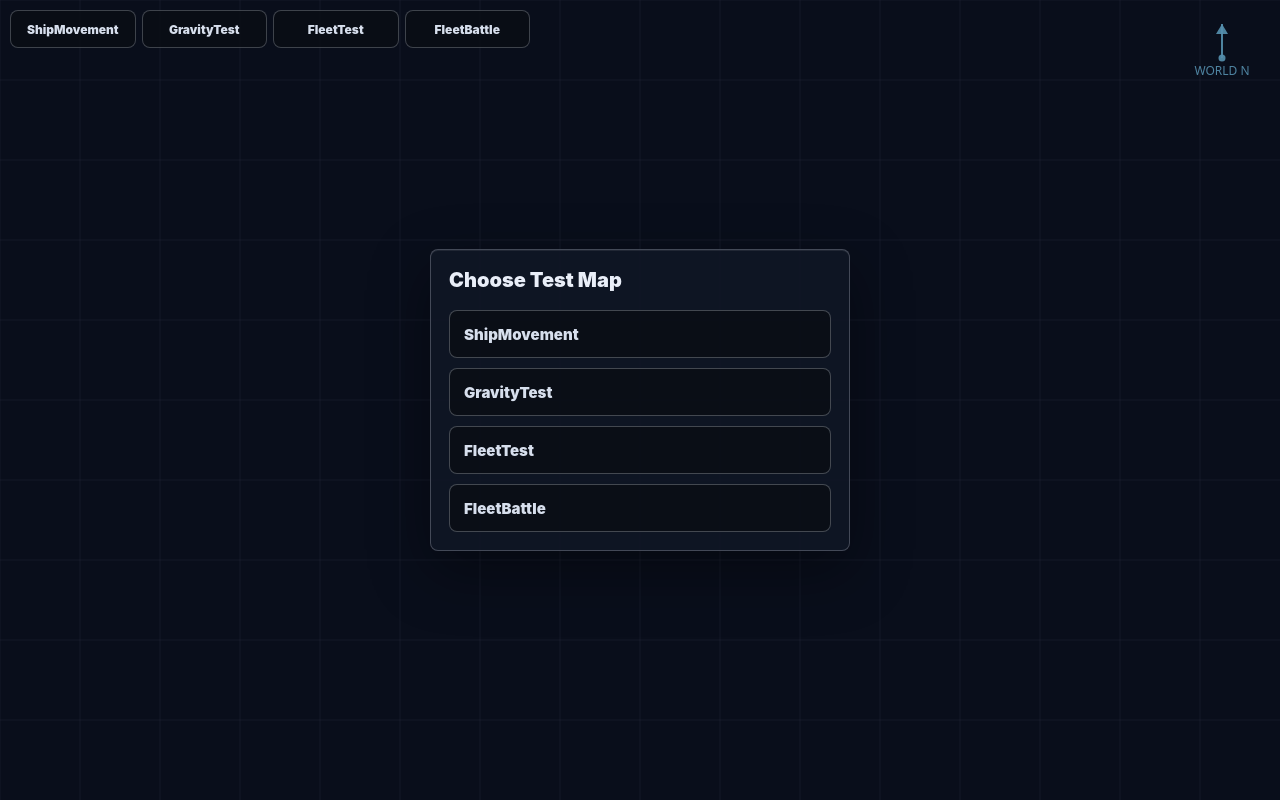
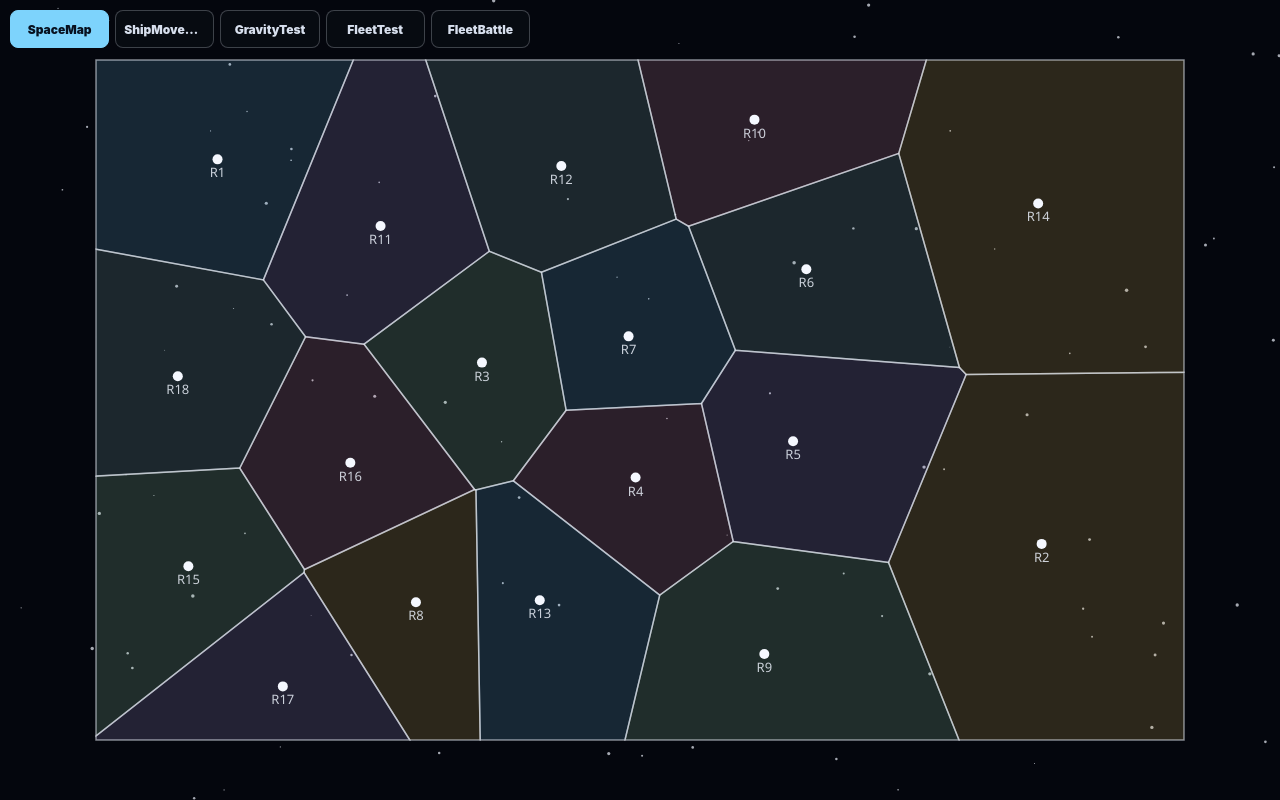
Before and after one commit to tharak/Gravity, a website with bundled scripts: page index.html in a window 1280 px wide. Built offline with nearby package versions, Linux system fonts and the light colour scheme.

Commit message:
Add a Voronoi space map as the starting screen
Boot now lands on a seeded campaign overworld: a config-driven number
of sites is scattered with a mulberry32 PRNG, tessellated into Voronoi
regions via half-plane clipping with Lloyd relaxation, and rendered on
the canvas with hover highlighting. Clicking a region records its
deterministically derived seed in campaign state and switches to the
FleetBattle scene as a placeholder until procedural battle maps arrive.

Co-Authored-By: Claude Fable 5 <noreply@anthropic.com>

```diff
--- a/index.html
+++ b/index.html
@@ -11,6 +11,7 @@
       <section class="sim-panel" aria-label="Gravity simulator" data-aria-label="controls.gravitySimulator">
         <canvas id="gravity-canvas" width="1280" height="720"></canvas>
         <nav class="map-bar" aria-label="Test maps" data-aria-label="controls.testMaps">
+          <button class="map-bar__button" type="button" data-test-map="SpaceMap" aria-pressed="false" data-label="maps.SpaceMap">SpaceMap</button>
           <button class="map-bar__button" type="button" data-test-map="ShipMovement" aria-pressed="false" data-label="maps.ShipMovement">ShipMovement</button>
           <button class="map-bar__button" type="button" data-test-map="GravityTest" aria-pressed="false" data-label="maps.GravityTest">GravityTest</button>
           <button class="map-bar__button" type="button" data-test-map="FleetTest" aria-pressed="false" data-label="maps.FleetTest">FleetTest</button>
@@ -20,6 +21,7 @@
           <div class="level-menu__panel">
             <h2 data-label="levelSelectTitle">Choose Test Map</h2>
             <div class="level-menu__actions">
+              <button class="level-menu__button" type="button" data-test-map="SpaceMap" data-label="maps.SpaceMap">SpaceMap</button>
               <button class="level-menu__button" type="button" data-test-map="ShipMovement" data-label="maps.ShipMovement">ShipMovement</button>
               <button class="level-menu__button" type="button" data-test-map="GravityTest" data-label="maps.GravityTest">GravityTest</button>
               <button class="level-menu__button" type="button" data-test-map="FleetTest" data-label="maps.FleetTest">FleetTest</button>
--- a/src/config/labelConfig.js
+++ b/src/config/labelConfig.js
@@ -2,11 +2,16 @@ export const LabelConfig = Object.freeze({
   appTitle: "Gravity",
   levelSelectTitle: "Choose Test Map",
   maps: Object.freeze({
+    SpaceMap: "SpaceMap",
     LevelSelect: "LevelSelect",
     ShipMovement: "ShipMovement",
     GravityTest: "GravityTest",
     FleetTest: "FleetTest",
     FleetBattle: "FleetBattle"
+  }),
+  spaceMap: Object.freeze({
+    title: "Space Map",
+    regionPrefix: "R"
   }),
   gameOver: Object.freeze({
     title: "Game Over",
--- /dev/null
+++ b/src/config/spaceMapConfig.js
@@ -0,0 +1,26 @@
+export const SpaceMapModelConfig = Object.freeze({
+  seed: 1337,
+  regionCount: 18,
+  relaxationIterations: 2,
+  bounds: Object.freeze({ minX: -640, minY: -400, maxX: 640, maxY: 400 }),
+  siteMargin: 40
+});
+
+export const SpaceMapViewConfig = Object.freeze({
+  padding: 60,
+  backgroundColor: "#04060d",
+  regionFillAlpha: 0.16,
+  hoverFillAlpha: 0.34,
+  regionPalette: Object.freeze(["#7dd3fc", "#ffd166", "#b4f8c8", "#f4a3c0", "#c4b5fd", "#9ad1d4"]),
+  borderColor: "rgba(233, 238, 248, 0.55)",
+  borderWidth: 1.5,
+  siteColor: "#f5f8ff",
+  siteRadius: 5,
+  labelColor: "rgba(233, 238, 248, 0.85)",
+  labelFont: "13px 'Segoe UI', sans-serif",
+  labelOffsetY: 18,
+  starCount: 90,
+  starSeedOffset: 1,
+  starColor: "rgba(233, 238, 248, 0.7)",
+  starMaxRadius: 1.4
+});
--- /dev/null
+++ b/src/core/random.js
@@ -0,0 +1,20 @@
+export function createRandom(seed) {
+  let state = seed >>> 0;
+  return function random() {
+    state = (state + 0x6d2b79f5) | 0;
+    let mixed = Math.imul(state ^ (state >>> 15), 1 | state);
+    mixed = (mixed + Math.imul(mixed ^ (mixed >>> 7), 61 | mixed)) ^ mixed;
+    return ((mixed ^ (mixed >>> 14)) >>> 0) / 4294967296;
+  };
+}
+
+export function hashCombine(seed, value) {
+  let hash = (seed ^ Math.imul((value >>> 0) + 0x9e3779b9, 0x85ebca6b)) >>> 0;
+  hash = Math.imul(hash ^ (hash >>> 13), 0xc2b2ae35) >>> 0;
+  hash = (hash ^ (hash >>> 16)) >>> 0;
+  return hash;
+}
+
+export function deriveRegionSeed(mapSeed, regionIndex) {
+  return hashCombine(mapSeed >>> 0, regionIndex);
+}
--- /dev/null
+++ b/src/game/campaign.js
@@ -0,0 +1,16 @@
+export function createCampaignState() {
+  return { selectedRegion: undefined };
+}
+
+export function selectBattleRegion(campaign, region) {
+  campaign.selectedRegion = Object.freeze({
+    regionIndex: region.regionIndex,
+    seed: region.seed,
+    spaceMapSeed: region.spaceMapSeed
+  });
+  return campaign.selectedRegion;
+}
+
+export function getSelectedBattleRegion(campaign) {
+  return campaign.selectedRegion;
+}
--- /dev/null
+++ b/src/game/spaceMap.js
@@ -0,0 +1,132 @@
+import { SpaceMapModelConfig } from "../config/spaceMapConfig.js";
+import { createRandom, deriveRegionSeed } from "../core/random.js";
+
+const minSiteSpacing = 1e-3;
+
+export function generateSpaceMap(model = SpaceMapModelConfig) {
+  const random = createRandom(model.seed);
+  let sites = scatterSites(random, model);
+  let polygons = computeVoronoiCells(sites, model.bounds);
+
+  for (let iteration = 0; iteration < model.relaxationIterations; iteration += 1) {
+    sites = polygons.map(polygonCentroid);
+    polygons = computeVoronoiCells(sites, model.bounds);
+  }
+
+  const regions = sites.map((site, index) => Object.freeze({
+    index,
+    seed: deriveRegionSeed(model.seed, index),
+    site: Object.freeze({ x: site.x, y: site.y }),
+    polygon: Object.freeze(polygons[index].map((vertex) => Object.freeze({ x: vertex.x, y: vertex.y })))
+  }));
+
+  return Object.freeze({
+    seed: model.seed,
+    bounds: model.bounds,
+    regions: Object.freeze(regions)
+  });
+}
+
+export function findRegionAt(spaceMap, point) {
+  let nearest;
+  let nearestDistance = Infinity;
+  for (const region of spaceMap.regions) {
+    const dx = point.x - region.site.x;
+    const dy = point.y - region.site.y;
+    const distance = dx * dx + dy * dy;
+    if (distance < nearestDistance) {
+      nearestDistance = distance;
+      nearest = region;
+    }
+  }
+  return nearest;
+}
+
+function scatterSites(random, model) {
+  const { bounds, siteMargin, regionCount } = model;
+  const width = bounds.maxX - bounds.minX - siteMargin * 2;
+  const height = bounds.maxY - bounds.minY - siteMargin * 2;
+  const sites = [];
+
+  while (sites.length < regionCount) {
+    const candidate = {
+      x: bounds.minX + siteMargin + random() * width,
+      y: bounds.minY + siteMargin + random() * height
+    };
+    const tooClose = sites.some((site) => Math.hypot(site.x - candidate.x, site.y - candidate.y) < minSiteSpacing);
+    if (!tooClose) {
+      sites.push(candidate);
+    }
+  }
+
+  return sites;
+}
+
+function computeVoronoiCells(sites, bounds) {
+  return sites.map((site) => {
+    let polygon = [
+      { x: bounds.minX, y: bounds.minY },
+      { x: bounds.maxX, y: bounds.minY },
+      { x: bounds.maxX, y: bounds.maxY },
+      { x: bounds.minX, y: bounds.maxY }
+    ];
+
+    for (const other of sites) {
+      if (other === site || polygon.length === 0) {
+        continue;
+      }
+      polygon = clipByBisector(polygon, site, other);
+    }
+
+    return polygon;
+  });
+}
+
+function clipByBisector(polygon, site, other) {
+  const direction = { x: other.x - site.x, y: other.y - site.y };
+  const midpoint = { x: (site.x + other.x) / 2, y: (site.y + other.y) / 2 };
+  const side = (point) => (point.x - midpoint.x) * direction.x + (point.y - midpoint.y) * direction.y;
+
+  const clipped = [];
+  for (let index = 0; index < polygon.length; index += 1) {
+    const current = polygon[index];
+    const next = polygon[(index + 1) % polygon.length];
+    const currentSide = side(current);
+    const nextSide = side(next);
+
+    if (currentSide <= 0) {
+      clipped.push(current);
+    }
+    if ((currentSide <= 0) !== (nextSide <= 0)) {
+      const t = currentSide / (currentSide - nextSide);
+      clipped.push({
+        x: current.x + (next.x - current.x) * t,
+        y: current.y + (next.y - current.y) * t
+      });
+    }
+  }
+
+  return clipped;
+}
+
+function polygonCentroid(polygon) {
+  let area = 0;
+  let x = 0;
+  let y = 0;
+
+  for (let index = 0; index < polygon.length; index += 1) {
+    const current = polygon[index];
+    const next = polygon[(index + 1) % polygon.length];
+    const cross = current.x * next.y - next.x * current.y;
+    area += cross;
+    x += (current.x + next.x) * cross;
+    y += (current.y + next.y) * cross;
+  }
+
+  area /= 2;
+  if (Math.abs(area) < 1e-9) {
+    return { x: polygon[0]?.x ?? 0, y: polygon[0]?.y ?? 0 };
+  }
+
+  return { x: x / (6 * area), y: y / (6 * area) };
+}
--- a/src/main.js
+++ b/src/main.js
@@ -4,8 +4,12 @@ import { createSimulation } from "./game/simulation.js";
 import { sunlight } from "./game/lighting.js";
 import { clearPlayerInput, createPlayerInput, bindThrusterControls, setGunAim, setGunShooting, setKeyboardAcceleration, setKeyboardShooting, setKeyboardThrusters, syncPlayerInputControls } from "./input/playerInput.js";
 import { getTestMap, TestMapId } from "./scenes/testMaps.js";
-import { createCamera, fitCameraToWorld, screenToWorld } from "./rendering/camera.js";
+import { createCamera, fitCameraToBounds, fitCameraToWorld, screenToWorld } from "./rendering/camera.js";
 import { renderWorld } from "./rendering/canvasRenderer.js";
+import { renderSpaceMap } from "./rendering/spaceMapRenderer.js";
+import { SpaceMapViewConfig } from "./config/spaceMapConfig.js";
+import { findRegionAt } from "./game/spaceMap.js";
+import { createCampaignState, selectBattleRegion } from "./game/campaign.js";
 import { applyConfiguredLabels } from "./ui/labels.js";
 import { createShipStatusView, updateShipStatus } from "./ui/shipStatusPanel.js";
 import { syncToggleButtons } from "./ui/toggles.js";
@@ -19,12 +23,14 @@ const thrusterControls = document.querySelector("#thruster-controls");
 
 const playerInput = createPlayerInput();
 const camera = createCamera();
+const campaign = createCampaignState();
 
-let activeMap = getTestMap(TestMapId.LevelSelect);
+let activeMap = getTestMap(TestMapId.SpaceMap);
 let world = activeMap.createWorld();
 let simulation = createSimulation(world, { inputById: { "player-one": playerInput } });
 let mapHasPlayerFleet = hasPlayerShip();
 let previousTimestamp = performance.now();
+let hoveredRegionIndex;
 
 function hasPlayerShip() {
   return queryEntities(world, [Component.PlayerControlled]).length > 0;
@@ -36,7 +42,11 @@ function resizeCanvas() {
   canvas.width = Math.max(1, Math.floor(bounds.width * pixelRatio));
   canvas.height = Math.max(1, Math.floor(bounds.height * pixelRatio));
   context.setTransform(1, 0, 0, 1, 0, 0);
-  fitCameraToWorld(camera, canvas, world);
+  if (world.spaceMap) {
+    fitCameraToBounds(camera, canvas, world.spaceMap.bounds, SpaceMapViewConfig.padding);
+  } else {
+    fitCameraToWorld(camera, canvas, world);
+  }
 }
 
 function tick(timestamp) {
@@ -44,7 +54,11 @@ function tick(timestamp) {
   previousTimestamp = timestamp;
 
   simulation.step(deltaSeconds);
-  renderWorld(context, canvas, world, camera, { lightPosition: sunlight });
+  if (world.spaceMap) {
+    renderSpaceMap(context, canvas, world.spaceMap, camera, { hoveredRegionIndex });
+  } else {
+    renderWorld(context, canvas, world, camera, { lightPosition: sunlight });
+  }
   updatePanels();
   requestAnimationFrame(tick);
 }
@@ -57,6 +71,7 @@ function updatePanels() {
 function switchTestMap(mapId) {
   activeMap = getTestMap(mapId);
   world = activeMap.createWorld();
+  hoveredRegionIndex = undefined;
   simulation = createSimulation(world, { inputById: { "player-one": playerInput } });
   mapHasPlayerFleet = hasPlayerShip();
   clearPlayerInput(playerInput);
@@ -73,7 +88,7 @@ function syncMapButtons() {
 
 function syncLevelMenu() {
   levelMenu.classList.toggle("is-hidden", !activeMap.isMenu);
-  thrusterControls.classList.toggle("is-hidden", Boolean(activeMap.isMenu));
+  thrusterControls.classList.toggle("is-hidden", Boolean(activeMap.isMenu || activeMap.hidesCockpit));
 }
 
 function bindMapMenu() {
@@ -96,23 +111,47 @@ function bindKeyboardThrusterControls() {
 }
 
 function bindGunPointerControls() {
-  canvas.addEventListener("pointermove", updateGunAimFromPointer);
+  canvas.addEventListener("pointermove", (event) => {
+    if (world.spaceMap) {
+      hoveredRegionIndex = findRegionAt(world.spaceMap, pointerToWorld(event)).index;
+      return;
+    }
+    updateGunAimFromPointer(event);
+  });
   canvas.addEventListener("pointerdown", (event) => {
+    if (world.spaceMap) {
+      selectSpaceMapRegion(event);
+      return;
+    }
     updateGunAimFromPointer(event);
     setGunShooting(playerInput, true);
   });
   for (const eventName of ["pointerup", "pointercancel", "pointerleave"]) {
-    canvas.addEventListener(eventName, () => setGunShooting(playerInput, false));
+    canvas.addEventListener(eventName, () => {
+      hoveredRegionIndex = undefined;
+      setGunShooting(playerInput, false);
+    });
   }
 }
 
-function updateGunAimFromPointer(event) {
+function selectSpaceMapRegion(event) {
+  const spaceMap = world.spaceMap;
+  const region = findRegionAt(spaceMap, pointerToWorld(event));
+  selectBattleRegion(campaign, { regionIndex: region.index, seed: region.seed, spaceMapSeed: spaceMap.seed });
+  switchTestMap(TestMapId.FleetBattle);
+}
+
+function pointerToWorld(event) {
   const bounds = canvas.getBoundingClientRect();
   const pixelRatio = window.devicePixelRatio || 1;
-  const point = screenToWorld(camera, canvas, {
+  return screenToWorld(camera, canvas, {
     x: (event.clientX - bounds.left) * pixelRatio,
     y: (event.clientY - bounds.top) * pixelRatio
   });
+}
+
+function updateGunAimFromPointer(event) {
+  const point = pointerToWorld(event);
   setGunAim(playerInput, point.x, point.y);
 }
 
--- a/src/rendering/camera.js
+++ b/src/rendering/camera.js
@@ -17,6 +17,10 @@ export function fitCameraToWorld(camera, canvas, world, padding = 180) {
     return;
   }
 
+  fitCameraToBounds(camera, canvas, bounds, padding);
+}
+
+export function fitCameraToBounds(camera, canvas, bounds, padding = 180) {
   const width = Math.max(360, bounds.maxX - bounds.minX);
   const height = Math.max(240, bounds.maxY - bounds.minY);
   const availableWidth = Math.max(1, canvas.width - padding * 2);
--- /dev/null
+++ b/src/rendering/spaceMapRenderer.js
@@ -0,0 +1,67 @@
+import { LabelConfig } from "../config/labelConfig.js";
+import { SpaceMapViewConfig } from "../config/spaceMapConfig.js";
+import { createRandom } from "../core/random.js";
+import { worldToScreen } from "./camera.js";
+
+export function renderSpaceMap(context, canvas, spaceMap, camera, options = {}) {
+  const view = SpaceMapViewConfig;
+  context.fillStyle = view.backgroundColor;
+  context.fillRect(0, 0, canvas.width, canvas.height);
+
+  drawStars(context, canvas, spaceMap, view);
+
+  for (const region of spaceMap.regions) {
+    drawRegion(context, canvas, camera, region, view, region.index === options.hoveredRegionIndex);
+  }
+}
+
+function drawStars(context, canvas, spaceMap, view) {
+  const random = createRandom(spaceMap.seed + view.starSeedOffset);
+  context.fillStyle = view.starColor;
+  for (let index = 0; index < view.starCount; index += 1) {
+    const x = random() * canvas.width;
+    const y = random() * canvas.height;
+    const radius = 0.4 + random() * view.starMaxRadius;
+    context.beginPath();
+    context.arc(x, y, radius, 0, Math.PI * 2);
+    context.fill();
+  }
+}
+
+function drawRegion(context, canvas, camera, region, view, hovered) {
+  if (region.polygon.length < 3) {
+    return;
+  }
+
+  context.beginPath();
+  for (const [index, vertex] of region.polygon.entries()) {
+    const point = worldToScreen(camera, canvas, vertex);
+    if (index === 0) {
+      context.moveTo(point.x, point.y);
+    } else {
+      context.lineTo(point.x, point.y);
+    }
+  }
+  context.closePath();
+
+  context.save();
+  context.globalAlpha = hovered ? view.hoverFillAlpha : view.regionFillAlpha;
+  context.fillStyle = view.regionPalette[region.index % view.regionPalette.length];
+  context.fill();
+  context.restore();
+
+  context.strokeStyle = view.borderColor;
+  context.lineWidth = view.borderWidth;
+  context.stroke();
+
+  const site = worldToScreen(camera, canvas, region.site);
+  context.fillStyle = view.siteColor;
+  context.beginPath();
+  context.arc(site.x, site.y, view.siteRadius, 0, Math.PI * 2);
+  context.fill();
+
+  context.fillStyle = view.labelColor;
+  context.font = view.labelFont;
+  context.textAlign = "center";
+  context.fillText(`${LabelConfig.spaceMap.regionPrefix}${region.index + 1}`, site.x, site.y + view.labelOffsetY);
+}
--- /dev/null
+++ b/src/scenes/spaceMapScene.js
@@ -0,0 +1,16 @@
+import { LabelConfig } from "../config/labelConfig.js";
+import { SpaceMapModelConfig } from "../config/spaceMapConfig.js";
+import { createWorld } from "../ecs/world.js";
+import { generateSpaceMap } from "../game/spaceMap.js";
+
+export const SpaceMapScene = Object.freeze({
+  id: "SpaceMap",
+  label: LabelConfig.maps.SpaceMap,
+  hidesCockpit: true
+});
+
+export function createSpaceMapScene() {
+  const world = createWorld();
+  world.spaceMap = generateSpaceMap(SpaceMapModelConfig);
+  return world;
+}
--- a/src/scenes/testMaps.js
+++ b/src/scenes/testMaps.js
@@ -3,8 +3,10 @@ import { createFleetTestScene, FleetTestScene } from "./fleetScene.js";
 import { createGravityTestScene, GravityTestScene } from "./gravityTestScene.js";
 import { createLevelSelectScene, LevelSelectScene } from "./levelSelectScene.js";
 import { createShipMovementScene, ShipMovementScene } from "./shipMovementScene.js";
+import { createSpaceMapScene, SpaceMapScene } from "./spaceMapScene.js";
 
 export const TestMapId = Object.freeze({
+  SpaceMap: SpaceMapScene.id,
   LevelSelect: LevelSelectScene.id,
   ShipMovement: ShipMovementScene.id,
   GravityTest: GravityTestScene.id,
@@ -13,6 +15,7 @@ export const TestMapId = Object.freeze({
 });
 
 export const testMaps = Object.freeze([
+  Object.freeze({ ...SpaceMapScene, createWorld: createSpaceMapScene }),
   Object.freeze({ ...LevelSelectScene, createWorld: createLevelSelectScene }),
   Object.freeze({ ...ShipMovementScene, createWorld: createShipMovementScene }),
   Object.freeze({ ...GravityTestScene, createWorld: createGravityTestScene }),
```
Also changed, not shown: tests/config.test.js (+16 -0 lines), tests/playerInput.test.js (+2 -1 lines), tests/scene.test.js (+16 -2 lines), tests/spaceMap.test.js (added, +102 -0 lines).
